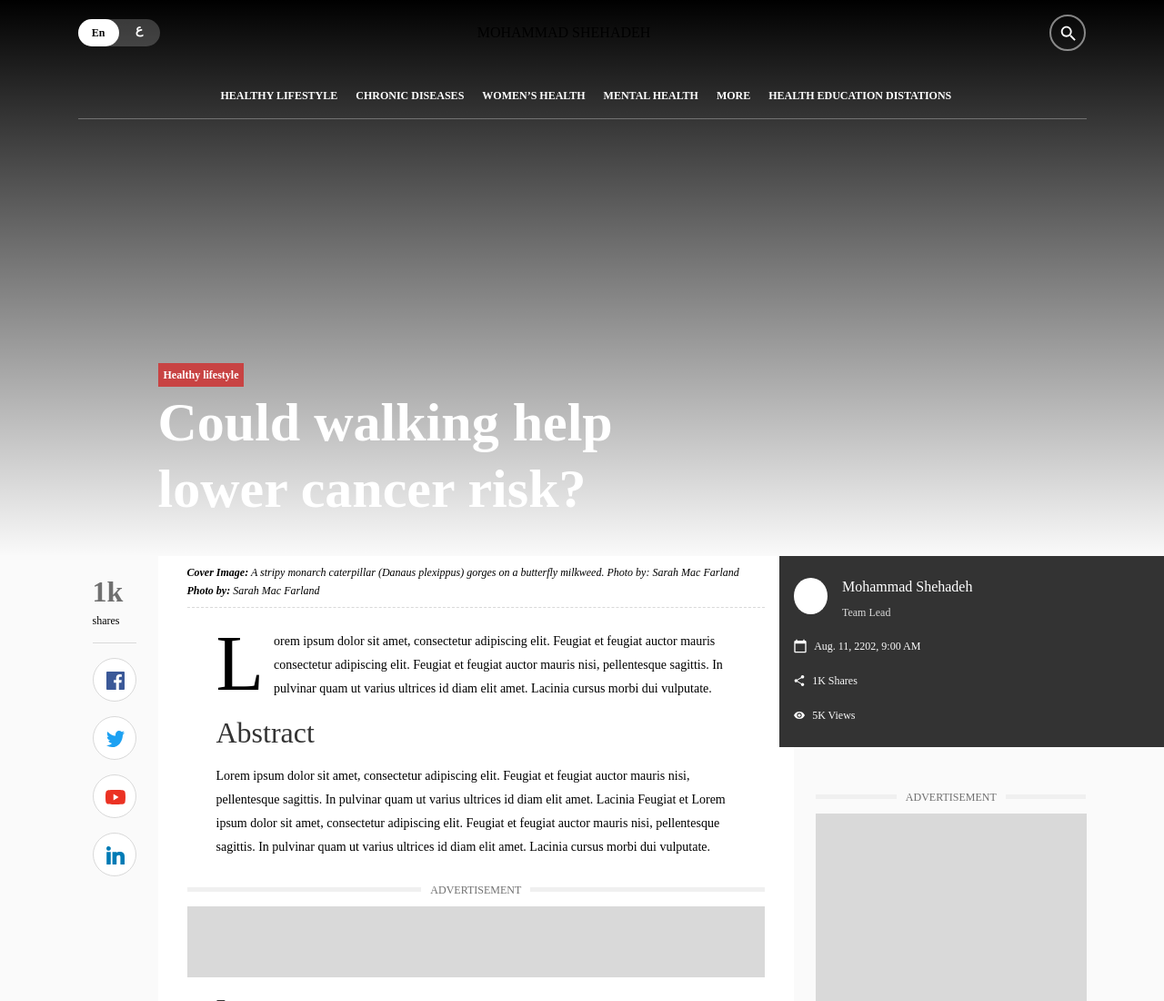
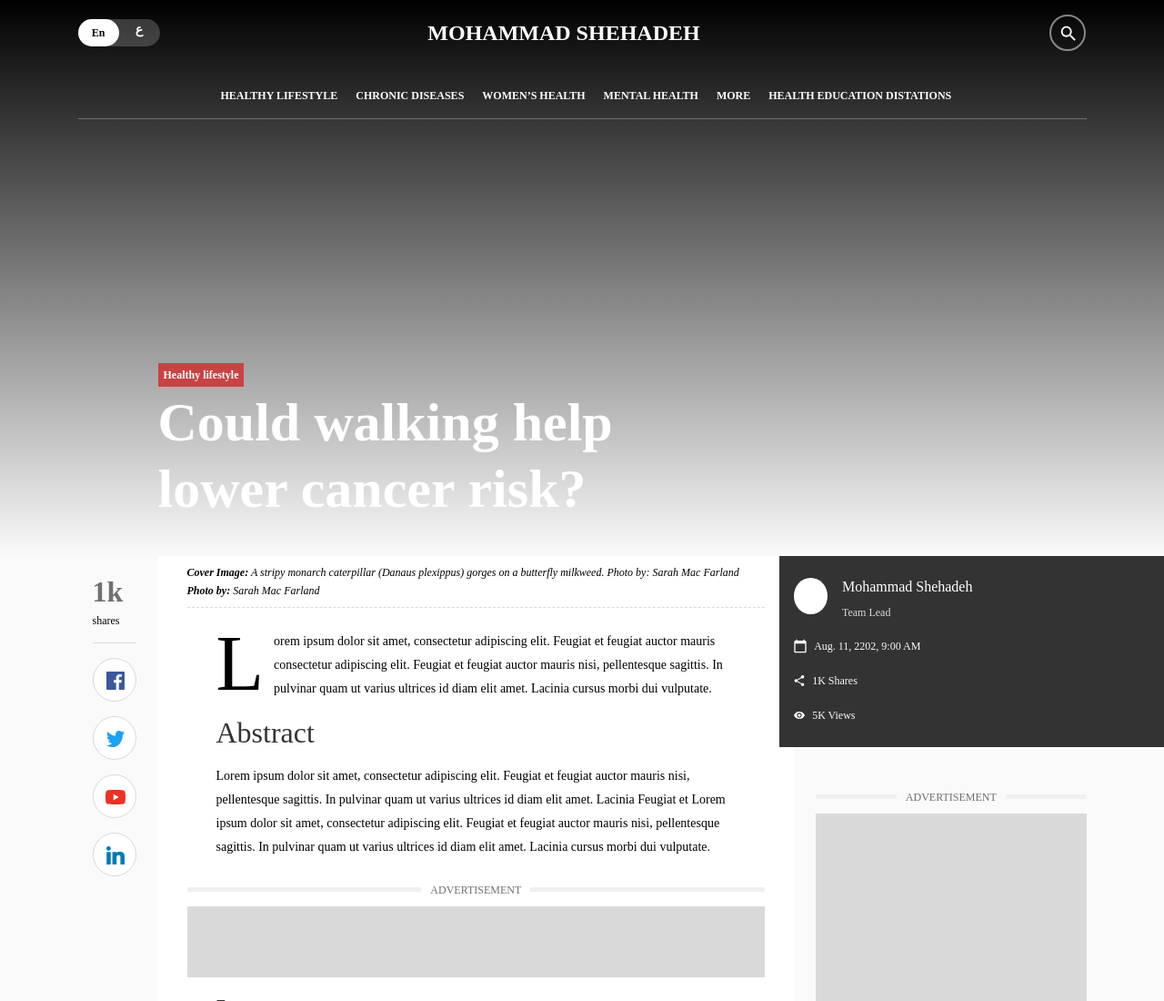
Before and after one commit to MohammadShehadeh/article-landing-page, a website: page src/views/index.html in a window 1280 px wide. Shown: the top 1100 px of the page at 91% size. Drawn offline with nearby package versions, Linux system fonts and the light colour scheme; files that its build step writes are made by us from their sources; files whose address does not match are found by name; a web font is replaced by a local one.

Commit message:
Update _header.scss

```diff
--- a/src/assets/scss/_header.scss
+++ b/src/assets/scss/_header.scss
@@ -4,6 +4,13 @@
 	width: 100%;
 	top: 0;
 	z-index: 10;
+}
+
+.header__logo {
+	font-size: 24px;
+	font-weight: 900;
+	color: $white;
+	text-align: center;
 }
 
 .header__translate {
@@ -37,6 +44,7 @@
 	height: 40px;
 	width: 40px;
 	cursor: pointer;
+	flex-shrink: 0;
 }
 
 .header__img {
```
